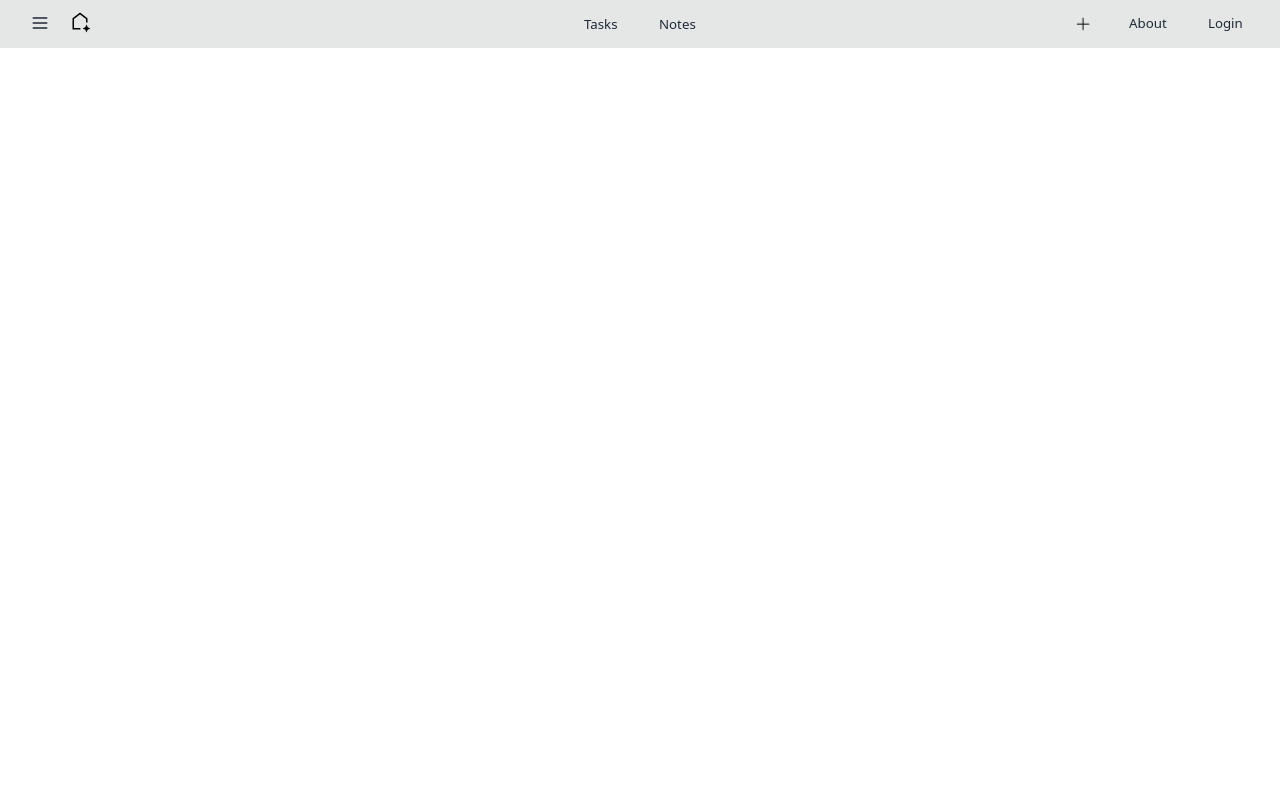
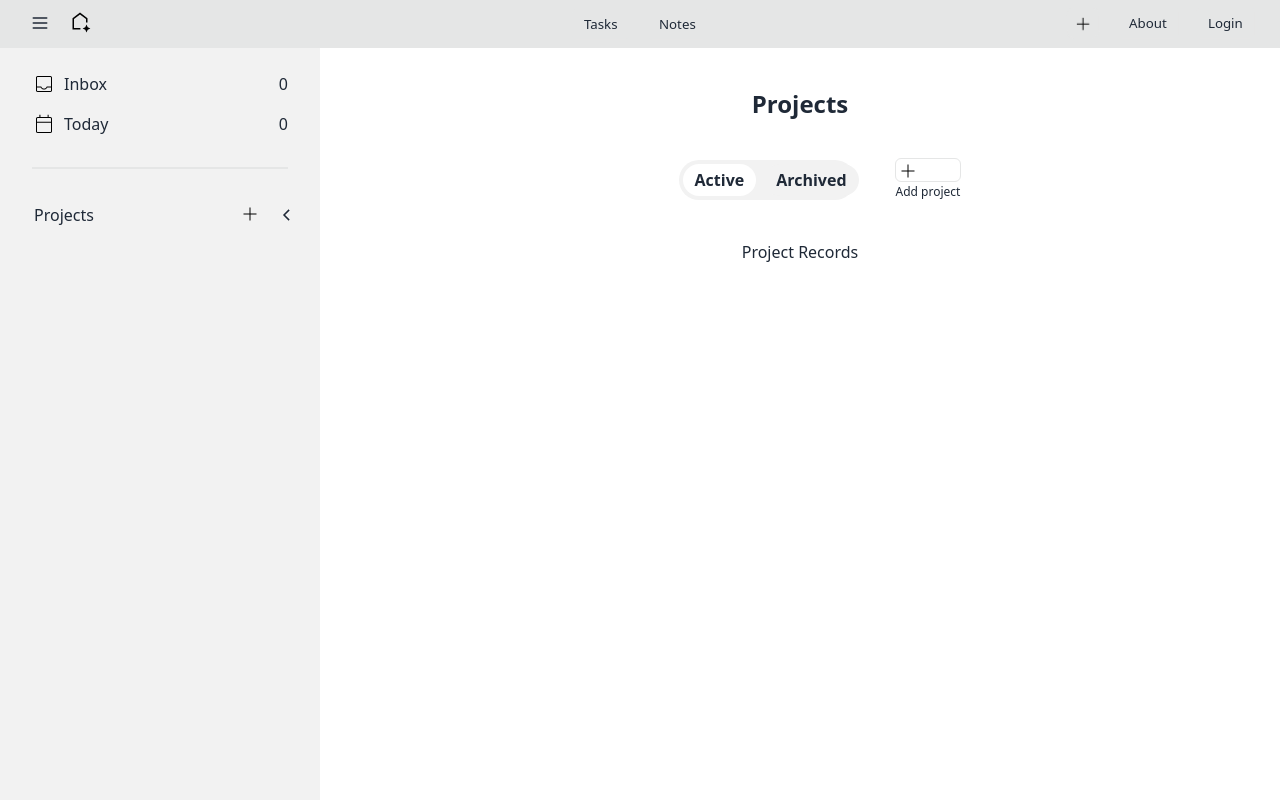
Before and after one commit to aktyw/donuts, a Vue app: page /projects/active in a window 1280 px wide. Built offline with nearby package versions, Linux system fonts and the light colour scheme.

Commit message:
feat: add projects-view

```diff
--- a/src/components/projects/ProjectAddButton.vue
+++ b/src/components/projects/ProjectAddButton.vue
@@ -6,6 +6,7 @@
       aria-label="Add project"
       v-bind="$attrs"
       class="btn-ghost btn-xs p-0 border border-base-300 rounded-md hover:delay-150 focus-visible:-outline-offset-2 focus-visible:outline-2 focus-visible:outline-accent">
+      <slot />
       <template #icon>
         <IconAdd />
       </template>
--- /dev/null
+++ b/src/components/projects/ProjectToggleLink.vue
@@ -0,0 +1,7 @@
+<template>
+  <router-link
+    exact-active-class="!bg-base-100"
+    class="bg-base-200 m-1 px-3 py-1 rounded-3xl font-semibold">
+    <slot />
+  </router-link>
+</template>
--- /dev/null
+++ b/src/components/projects/ProjectsNavbar.vue
@@ -0,0 +1,11 @@
+<template>
+  <div class="flex justify-between items-center">
+    <ProjectsToggle />
+    <ProjectAddButton> Add project </ProjectAddButton>
+  </div>
+</template>
+
+<script setup lang="ts">
+import ProjectAddButton from '@/components/projects/ProjectAddButton.vue';
+import ProjectsToggle from '@/components/projects/ProjectsToggle.vue';
+</script>
--- /dev/null
+++ b/src/components/projects/ProjectsRecords.vue
@@ -0,0 +1,30 @@
+<template>
+  <section>Project Records</section>
+  <li
+    v-for="{ id, name, color } in projects"
+    :key="id">
+    <ProjectLink
+      :to="{ name: 'project', params: { id: id } }"
+      :name="name"
+      :fill="color">
+      {{ name }}
+      <template #options>
+        <span class="absolute right-0 -top-1 bg-transparent">
+          <ProjectOptions :id="id" />
+        </span>
+      </template>
+    </ProjectLink>
+  </li>
+</template>
+
+<script setup lang="ts">
+import ProjectLink from '@/components/projects/ProjectLink.vue';
+import ProjectOptions from '@/components/projects/ProjectOptions.vue';
+import type { Project } from '@/types/models/Projects';
+
+type Props = {
+  projects: Project[];
+};
+
+defineProps<Props>();
+</script>
--- /dev/null
+++ b/src/components/projects/ProjectsToggle.vue
@@ -0,0 +1,10 @@
+<template>
+  <div class="m-10 flex justify-around items-center w-44 h-10 bg-base-200 rounded-full">
+    <ProjectToggleLink :to="{ name: 'active' }">Active</ProjectToggleLink>
+    <ProjectToggleLink :to="{ name: 'archived' }">Archived</ProjectToggleLink>
+  </div>
+</template>
+
+<script setup lang="ts">
+import ProjectToggleLink from '@/components/projects/ProjectToggleLink.vue';
+</script>
--- a/src/router/routes.ts
+++ b/src/router/routes.ts
@@ -35,8 +35,21 @@ const routes = [
   },
   {
     path: '/projects',
+    redirect: { path: '/projects/active' },
     name: 'projects',
     components: { default: ProjectsView, sidebar: TasksSidebar },
+    children: [
+      {
+        path: 'active',
+        name: 'active',
+        component: ProjectsView,
+      },
+      {
+        path: 'archived',
+        name: 'archived',
+        component: ProjectsView,
+      },
+    ],
   },
   {
     path: '/notes',
--- a/src/views/ProjectsView.vue
+++ b/src/views/ProjectsView.vue
@@ -1,5 +1,39 @@
+import BaseHeading from '@/components/ui/BaseHeading.vue';
 <template>
-  <div class="grid place-items-center">ALL PROJECTS VIEW</div>
+  <main
+    class="w-full overflow-y-auto transition-all duration-300 flex flex-col justify-start items-center pb-80 py-8"
+    :class="{ 'ml-80': isMenuOpen }">
+    <h1 class="font-bold text-2xl">Projects</h1>
+    <ProjectsNavbar />
+    <ProjectsRecords :projects="activeProjects" />
+  </main>
 </template>
 
-<script setup lang="ts"></script>
+<script setup lang="ts">
+import { storeToRefs } from 'pinia';
+import { computed, onMounted } from 'vue';
+import { useRoute } from 'vue-router';
+
+import ProjectsNavbar from '@/components/projects/ProjectsNavbar.vue';
+import ProjectsRecords from '@/components/projects/ProjectsRecords.vue';
+import { useProjectsStore } from '@/stores/ProjectsStore';
+import { useSettingsStore } from '@/stores/SettingsStore';
+
+const route = useRoute();
+const projectsStore = useProjectsStore();
+const settingsStore = useSettingsStore();
+const { getMenuStatus: isMenuOpen } = storeToRefs(settingsStore);
+const { getActiveProjects, getArchiveProjects } = storeToRefs(projectsStore);
+
+const activeProjects = computed(() => {
+  if (route.name === 'archived') {
+    return getArchiveProjects.value;
+  }
+
+  return getActiveProjects.value;
+});
+
+onMounted(() => {
+  console.log(activeProjects.value);
+});
+</script>
--- a/src/views/TodayView.vue
+++ b/src/views/TodayView.vue
@@ -26,6 +26,7 @@
 <script setup lang="ts">
 import { storeToRefs } from 'pinia';
 import { computed, ref } from 'vue';
+import { provide } from 'vue';
 
 import FiltersList from '@/components/filters/FiltersList.vue';
 import FiltersNavbar from '@/components/filters/FiltersNavbar.vue';
@@ -45,6 +46,8 @@ const tasks = useHandleTasks(todayTasks);
 const allowDrag = computed(() => sortTypeStatus.value === SortFilters.Default);
 const isEditorActive = ref(false);
 
+provide('isEditorActive', isEditorActive);
+
 function showEditor(): void {
   isEditorActive.value = true;
 }
```
